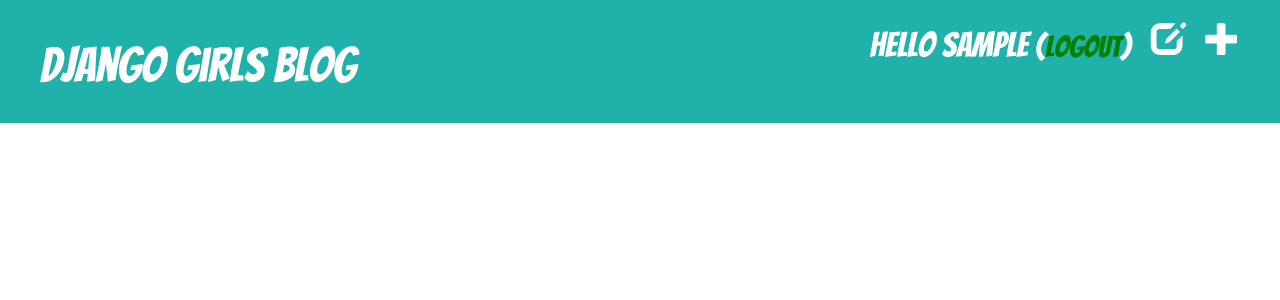
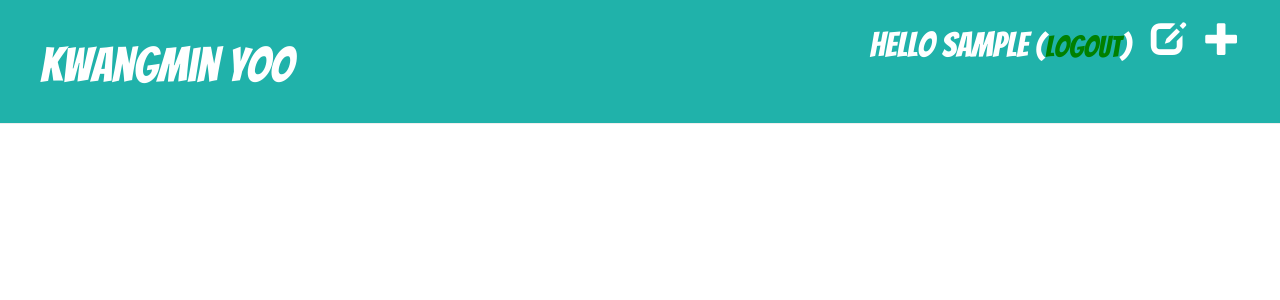
Before and after one commit to countmonte7/my-first-blog, a Django app: a page that uses blog/templates/blog/base.html in a window 1280 px wide. Shown: the top 300 px of the page. Run offline with Django 3.2, Linux system fonts and the light colour scheme; the visitor is signed in with stand-in values (Sample User, id 1); data that the repository does not hold is empty; some libraries are stand-ins or nearby versions.

Commit message:
My Django Girls app, first commit

```diff
--- a/blog/static/css/blog.css
+++ b/blog/static/css/blog.css
@@ -15,7 +15,7 @@
 }
 
 h1, h2, h3, h4, .page-header {
-    font-family: 'Bangers', cursive;
+    font-family: 'Bangers', 'Black Han Sans', cursive, sans-serif;
 }
 
 .date {
--- a/blog/templates/blog/base.html
+++ b/blog/templates/blog/base.html
@@ -2,10 +2,10 @@
 
 <html>
     <head>
-        <title>Django Girls blog</title>
+        <title>Kwangmin Yoo</title>
         <link rel="stylesheet" href="//maxcdn.bootstrapcdn.com/bootstrap/3.2.0/css/bootstrap.min.css">
         <link rel="stylesheet" href="//maxcdn.bootstrapcdn.com/bootstrap/3.2.0/css/bootstrap-theme.min.css">
-        <link href="https://fonts.googleapis.com/css?family=Bangers" rel="stylesheet">
+        <link href="https://fonts.googleapis.com/css?family=Bangers|Black+Han+Sans" rel="stylesheet">
         <link rel="stylesheet" href="{% static 'css/blog.css' %}">
     </head>
     <body>
@@ -23,7 +23,7 @@
             {% else %}
                 <a href="{% url 'login' %}?next={{ request.path }}" class="top-menu"><span class="glyphicon glyphicon-lock"></span></a>
             {% endif %}
-            <h1><a href="/">Django Girls Blog</a></h1>
+            <h1><a href="/">Kwangmin Yoo</a></h1>
         </div>
         <div class="content container">
             <div class="row">
```
